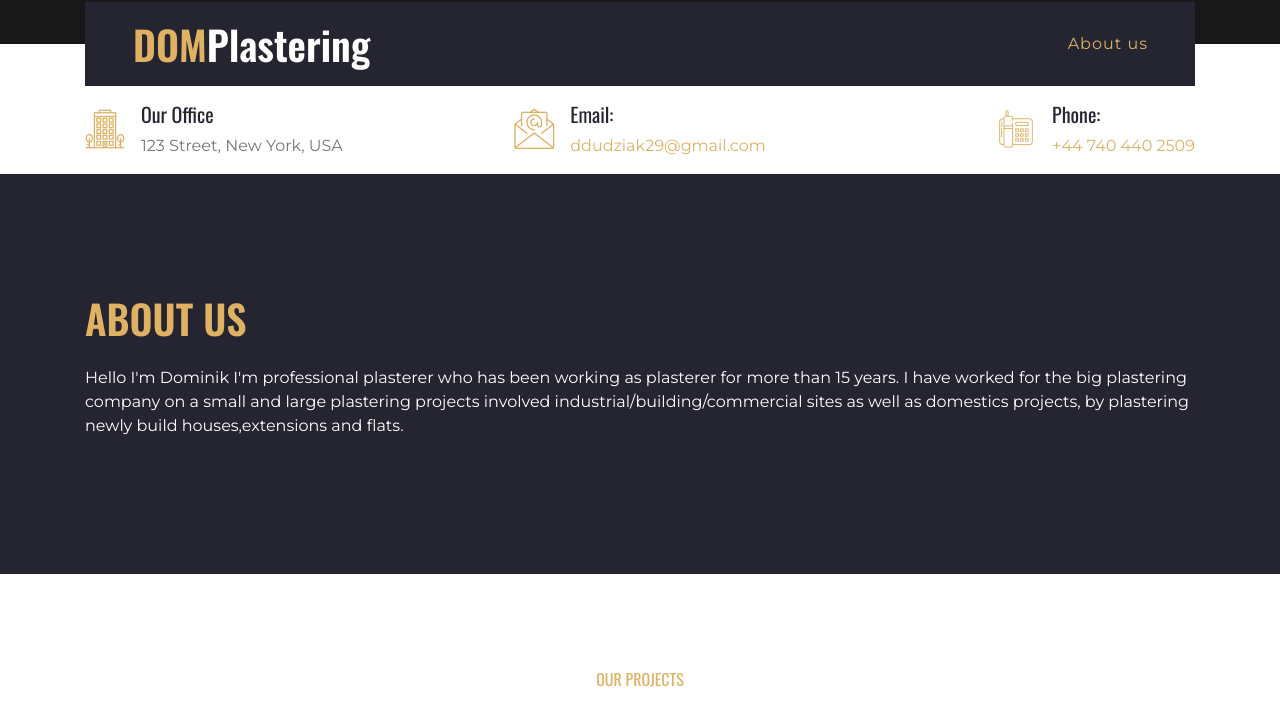
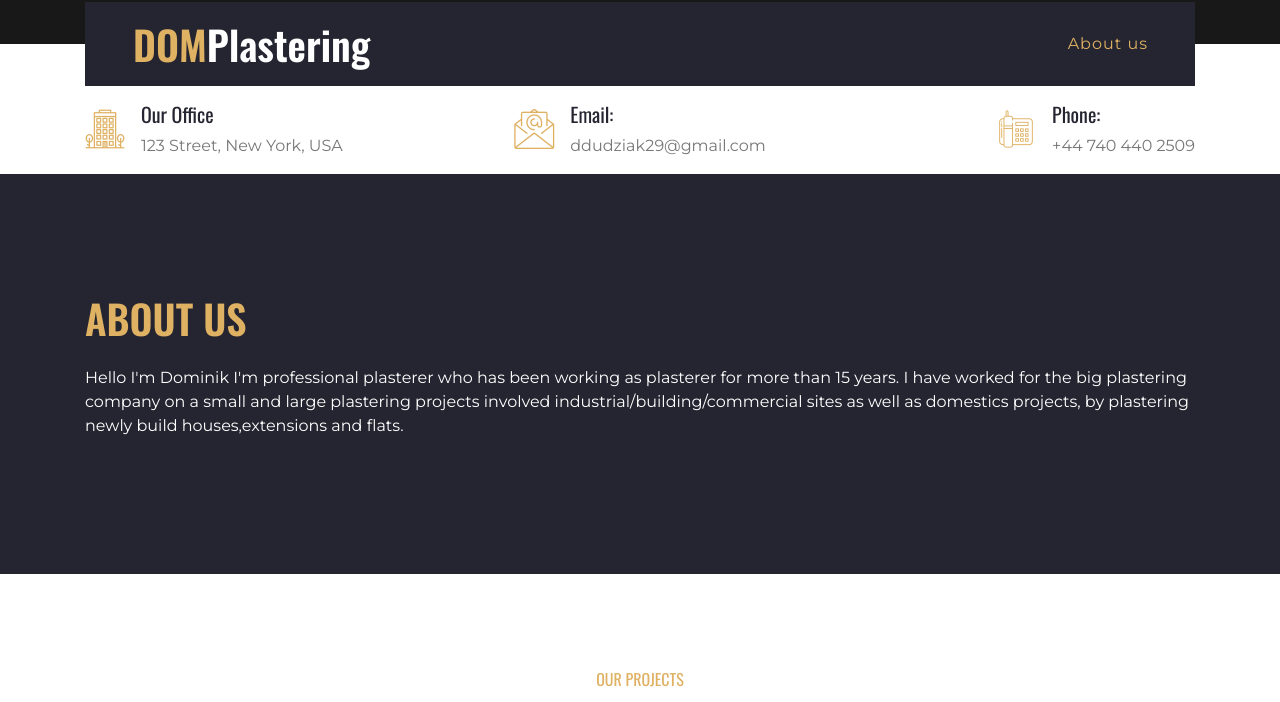
Before and after one commit to eStasicki/domplastering, a plain HTML site: page index.html in a window 1280 px wide. Shown: the part 54-756 px from the top of the page. Drawn offline with nearby package versions, Linux system fonts and the light colour scheme.

Commit message:
change index page

```diff
--- a/index.html
+++ b/index.html
@@ -109,7 +109,9 @@
               ></h1>
               <div class="d-flex flex-column">
                 <h5>Our Office</h5>
-                <p class="m-0">123 Street, New York, USA</p>
+                <p class="m-0" style="color: #777777">
+                  123 Street, New York, USA
+                </p>
               </div>
             </div>
           </div>
@@ -121,7 +123,9 @@
               <div class="d-flex flex-column">
                 <h5>Email:</h5>
                 <p class="m-0">
-                  <a href="mailto:ddudziak29@gmail.com">ddudziak29@gmail.com</a>
+                  <a href="mailto:ddudziak29@gmail.com" style="color: #777777"
+                    >ddudziak29@gmail.com</a
+                  >
                 </p>
               </div>
             </div>
@@ -134,7 +138,9 @@
               <div class="d-flex flex-column">
                 <h5>Phone:</h5>
                 <p class="m-0">
-                  <a href="tel:+447404402509">+44 740 440 2509</a>
+                  <a href="tel:+447404402509" style="color: #777777"
+                    >+44 740 440 2509</a
+                  >
                 </p>
               </div>
             </div>
```
